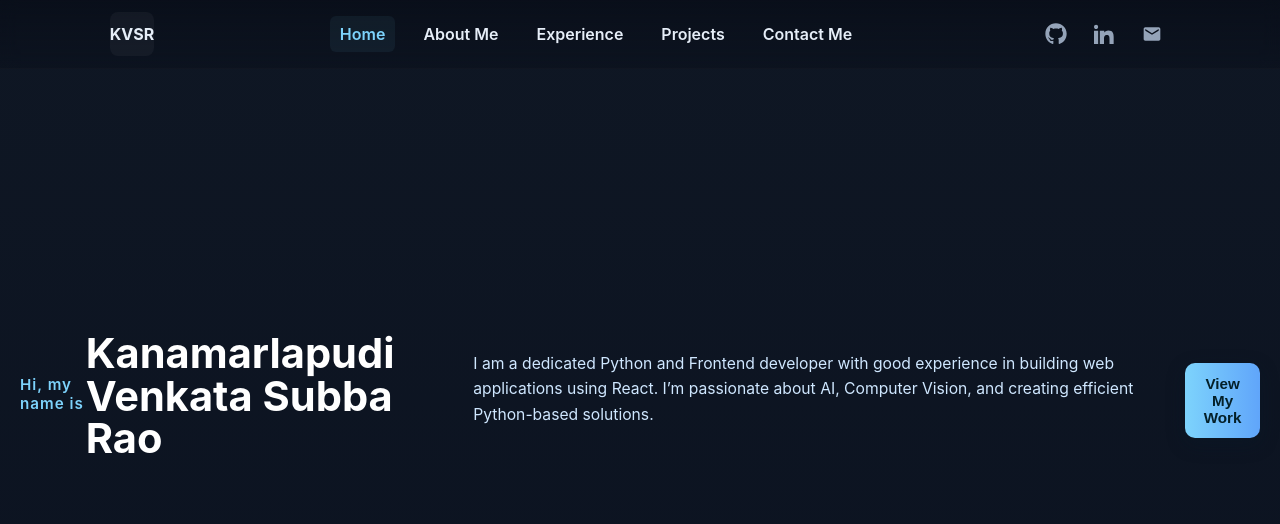
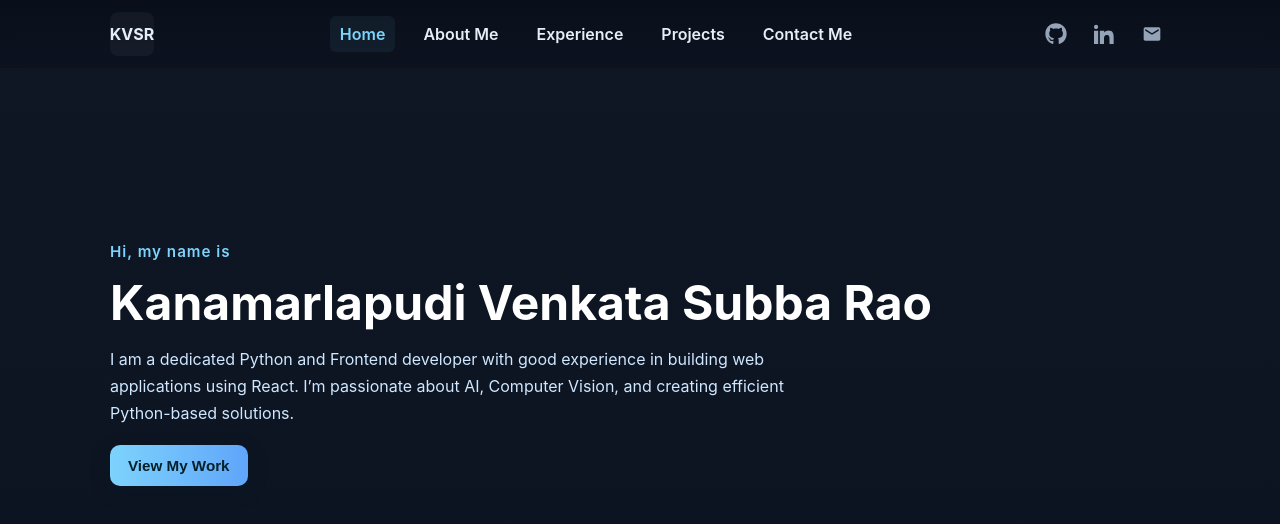
Before and after one commit to subbaraokanamarlapudi/portfolio1, a React (Vite) app: page / in a window 1280 px wide. Shown: the top 524 px of the page. Built offline with nearby package versions, Linux system fonts and the light colour scheme.

Commit message:
updated css

```diff
--- a/src/styles/Home.css
+++ b/src/styles/Home.css
@@ -1,9 +1,10 @@
 :root{
   --bg-1: #0f1724;
   --bg-2: #0b1220;
-  --accent: #7dd3fc; /* cyan */
+  --accent: #7dd3fc;
   --muted: #94a3b8;
   --card: rgba(255,255,255,0.04);
+  --text: #e6eef8;
 }
 
 *{box-sizing:border-box}
@@ -12,67 +13,57 @@ body{
   margin:0;
   font-family: Inter, "Segoe UI", Roboto, system-ui, -apple-system, "Helvetica Neue", Arial;
   background: linear-gradient(180deg,var(--bg-1) 0%, var(--bg-2) 100%);
-  color:#e6eef8;
+  color:var(--text);
   -webkit-font-smoothing:antialiased;
   -moz-osx-font-smoothing:grayscale;
 }
 
-/* Section */
+
 .home-section{
-  min-height:100vh;
+  min-height: calc(100vh - 72px);
+  padding: 56px 20px;
   display:flex;
-  align-items:center;
+  flex-direction:column;
   justify-content:center;
-  padding:48px 20px;
+  align-items:flex-start;
+  gap:18px;
+  max-width:1100px;
+  margin:0 auto;
 }
 
-/* Container */
-.home-container{
-  width:min(980px,96%);
-  background: linear-gradient(180deg, rgba(255,255,255,0.02), transparent);
-  border-radius:12px;
-  padding:48px;
-  box-shadow: 0 6px 30px rgba(2,6,23,0.6);
-  backdrop-filter: blur(6px);
+
+@media (max-width:720px){
+  .home-section{ align-items:center; text-align:center; padding:48px 16px; }
 }
 
-/* Intro text */
+
 .home-intro{
-  margin:0 0 12px 0;
+  margin:0;
   color:var(--accent);
   font-weight:600;
   letter-spacing:1px;
   font-size:0.95rem;
 }
 
-/* Name */
+
 .home-title{
-  margin:0 0 8px 0;
-  font-size:clamp(1.75rem, 4vw, 2.6rem);
+  margin:0;
+  font-size:clamp(1.8rem, 6vw, 3rem);
   line-height:1.02;
-  font-weight:700;
-  color:#ffffff;
+  /* font-weight:800; */
+  color:#fff;
 }
 
-/* Role */
-.home-role{
-  margin:0 0 18px 0;
-  color:var(--muted);
-  font-weight:600;
-  font-size:clamp(1rem, 2.2vw, 1.25rem);
-  letter-spacing:0.6px;
+
+.home-description{
+  margin:0;
+  color:#cfe7ff;
+  line-height:1.7;
+  max-width:70ch;
+  font-size:1rem;
 }
 
-/* Description */
-.home-description{
-  margin:0 0 22px 0;
-  color: #cfe7ff;
-  line-height:1.6;
-  max-width:72ch;
-  font-size:0.98rem;
-}
 
-/* Link wrapper and button */
 .group{ display:inline-block; text-decoration:none; }
 
 .home-btn{
@@ -93,7 +84,7 @@ body{
   font-size:0.95rem;
 }
 
-/* Hover / focus */
+
 .home-btn:hover,
 .home-btn:focus{
   transform: translateY(-4px);
@@ -102,12 +93,8 @@ body{
   outline:none;
 }
 
-/* small subtle group hover effect */
-.group:hover .home-btn{ transform: translateY(-4px) scale(1.02); }
 
-/* Responsive tweaks */
 @media (max-width:600px){
-  .home-container{ padding:28px; border-radius:8px; }
   .home-description{ font-size:0.95rem; }
   .home-btn{ width:100%; justify-content:center; padding:12px; }
 }
```
